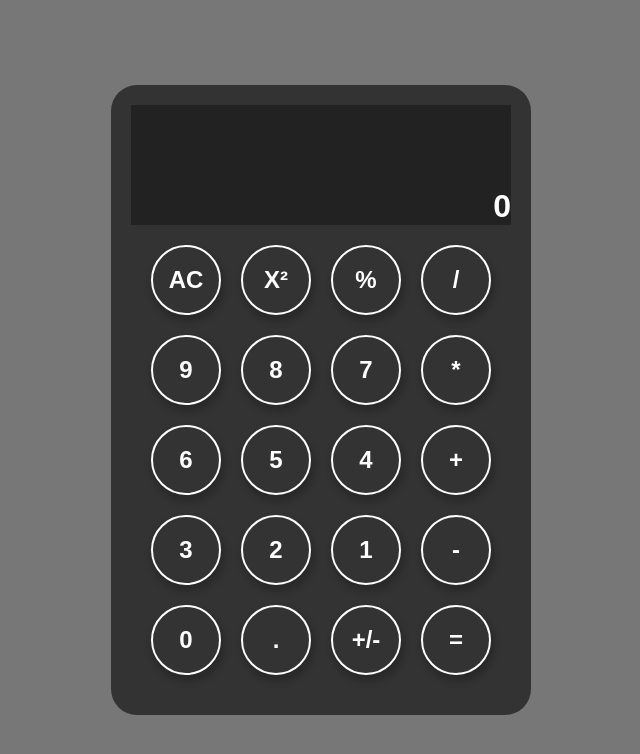
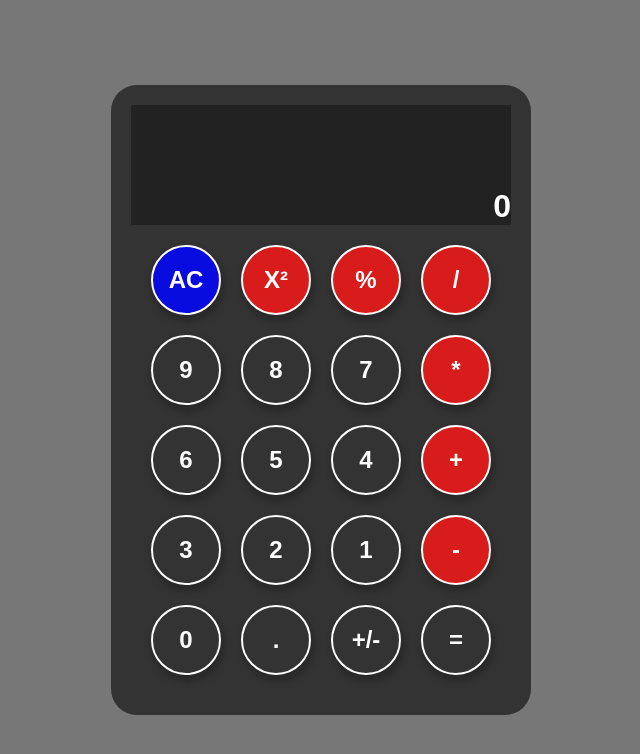
Before and after one commit to OlawaleJoseph/react-calculator, a React (Create React App) app: page / in a window 1280 px wide. Shown: the top 754 px of the page, without its empty margins (319-959 px from the left). Built offline with nearby package versions, Linux system fonts and the light colour scheme.

Commit message:
style operator buttons

```diff
--- a/src/components/App.js
+++ b/src/components/App.js
@@ -17,9 +17,12 @@ function App() {
         <div className="App__calculator">
           <Display />
           <ButtonPannel>
-            {buttons.map(button => (
-              <Button key={button} name={button} />
-            ))}
+            {buttons.map(button => {
+              const operators = ['+', '-', '*', '/', '%', 'X²'];
+              const isOperator = operators.includes(button);
+              const isAcBtn = button === 'AC';
+              return <Button key={button} name={button} operator={isOperator} acBtn={isAcBtn} />;
+            })}
           </ButtonPannel>
         </div>
       </div>
--- a/src/index.css
+++ b/src/index.css
@@ -71,6 +71,14 @@ body {
   outline: none;
 }
 
+.operatorBtn {
+  background-color: rgb(216, 27, 27);
+}
+
+.acBtn {
+  background-color: rgb(9, 12, 223);
+}
+
 .display {
   background-color: #222;
   color: #fff;
```
Also changed, not shown: 1 other file (tests, documents, lock files or other folders).
